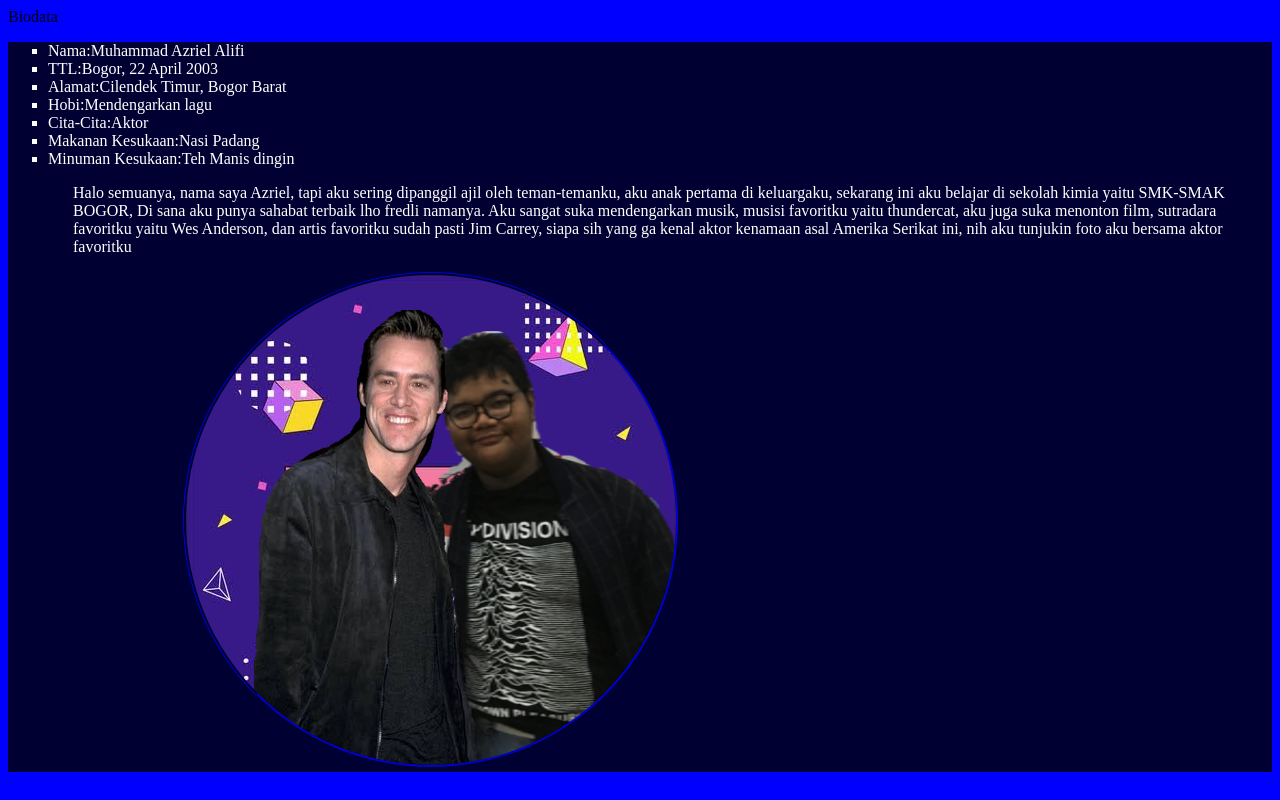
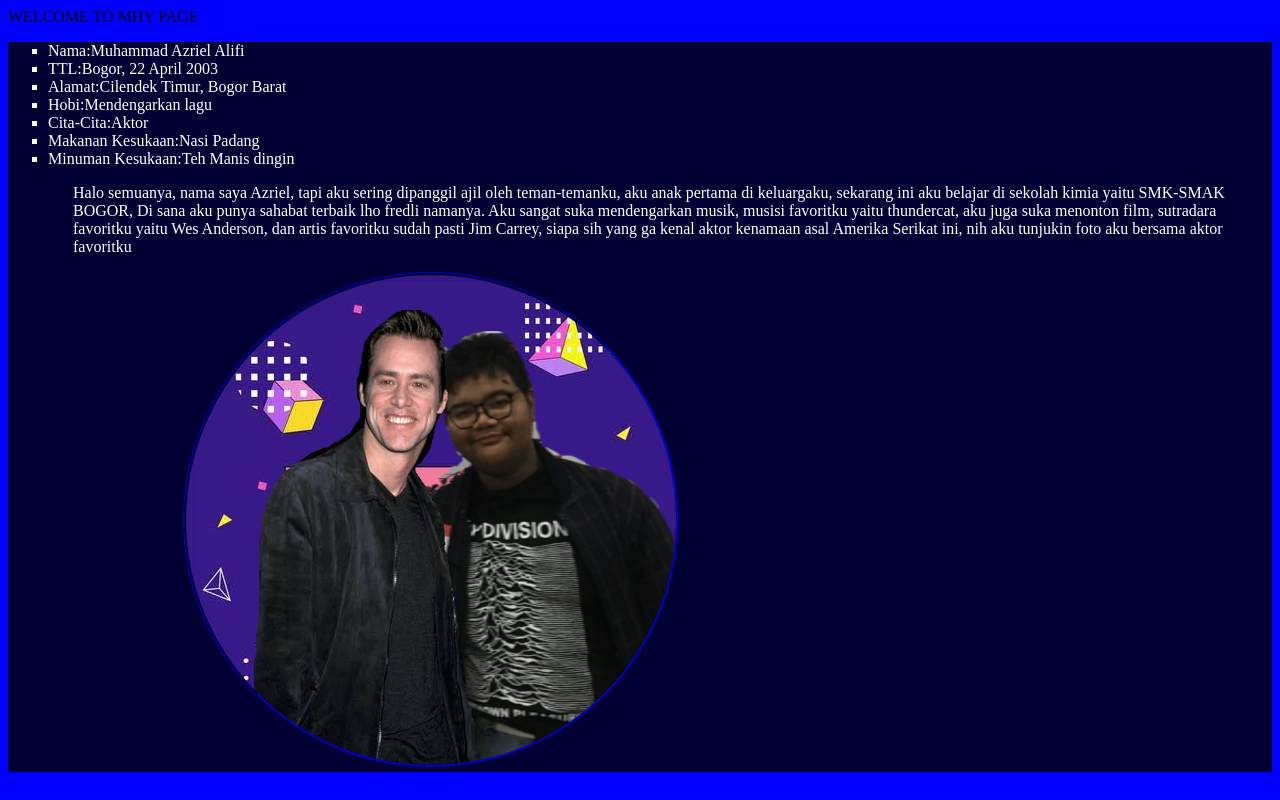
Before and after one commit to azrielalifi/azrielalifi.github.io, a plain HTML site: page index.html in a window 1280 px wide. Drawn offline with Linux system fonts and the light colour scheme.

Commit message:
Update index.html

```diff
--- a/index.html
+++ b/index.html
@@ -5,7 +5,7 @@
 <link rel="stylesheet" type="text/css" href="style.css">
 </head>
 <body>
-<hi>Biodata</hi>
+<hi>WELCOME TO MHY PAGE</hi>
 	<ul type="square"><li>Nama:Muhammad Azriel Alifi</li>
 	<li>TTL:Bogor, 22 April 2003</li>
 	<li>Alamat:Cilendek Timur, Bogor Barat</li>
```
